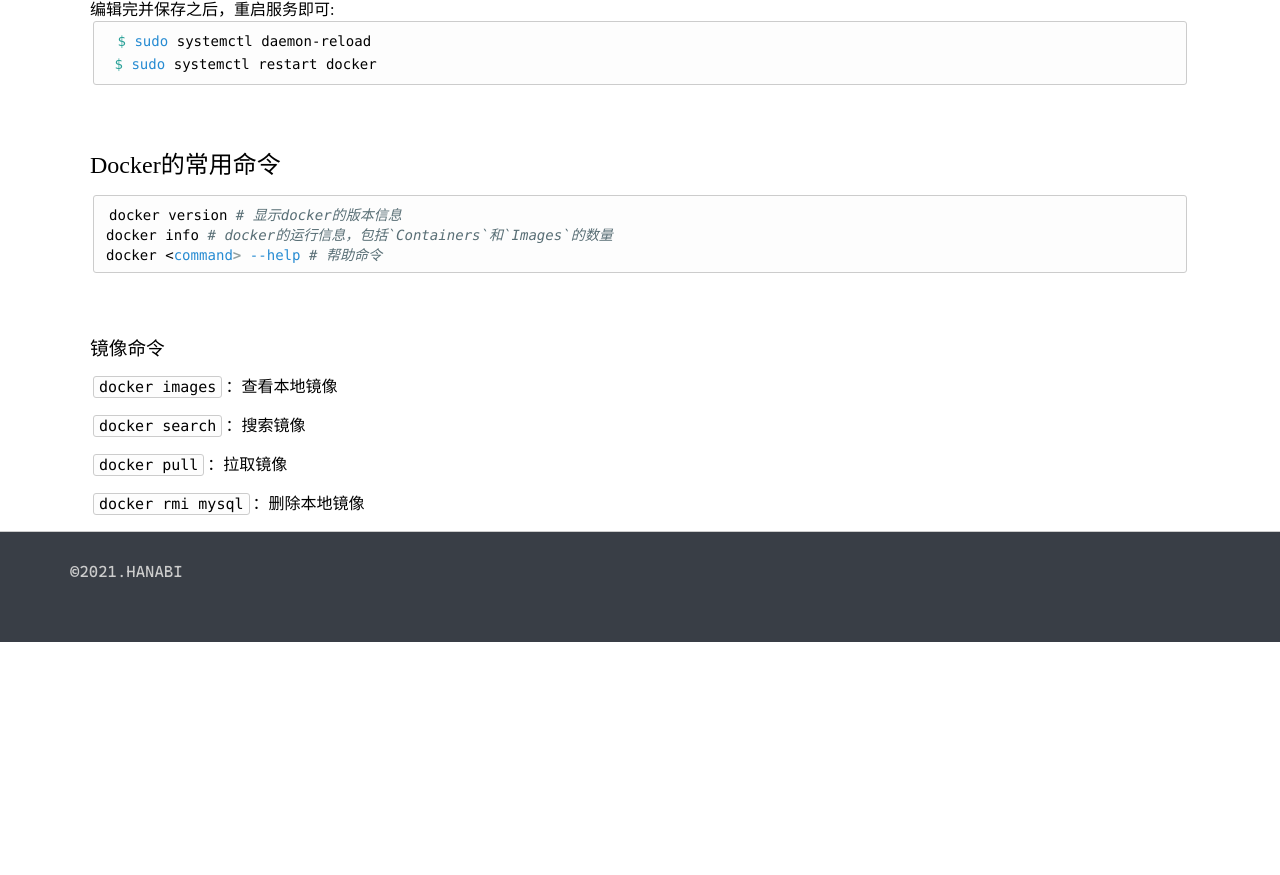
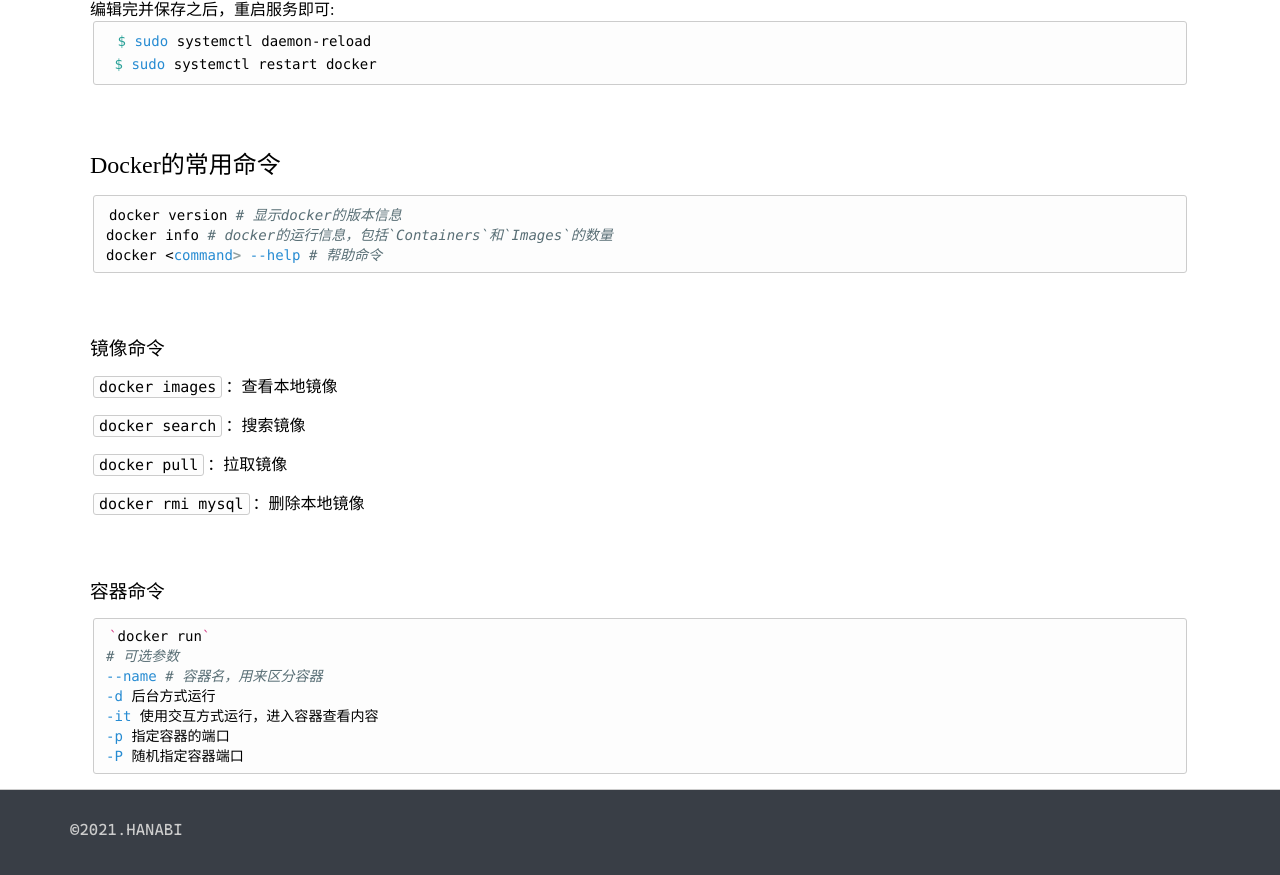
Before and after one commit to KamenRiderKuuga/kamenriderkuuga.github.io, a Jekyll site: the page built from _posts/2021-06-26-Docker-1.md, in a window 1280 px wide and 900 px high, scrolled down 1245 px. Shown: the top 875 px of the window. Built offline with Jekyll 4.4.1, drawn with Linux system fonts in a browser that asks for light colours; before the commit the page ends 1887 px from its top, so only the background shows below that.

Commit message:
doc: command about docker

````diff
--- a/_posts/2021-06-26-Docker-1.md
+++ b/_posts/2021-06-26-Docker-1.md
@@ -69,3 +69,16 @@ docker <command> --help # 帮助命令
 `docker pull`：拉取镜像
 
 `docker rmi mysql`：删除本地镜像
+
+
+### 容器命令
+
+```bash
+`docker run`
+# 可选参数
+--name # 容器名，用来区分容器
+-d 后台方式运行
+-it 使用交互方式运行，进入容器查看内容
+-p 指定容器的端口
+-P 随机指定容器端口
+```
````
